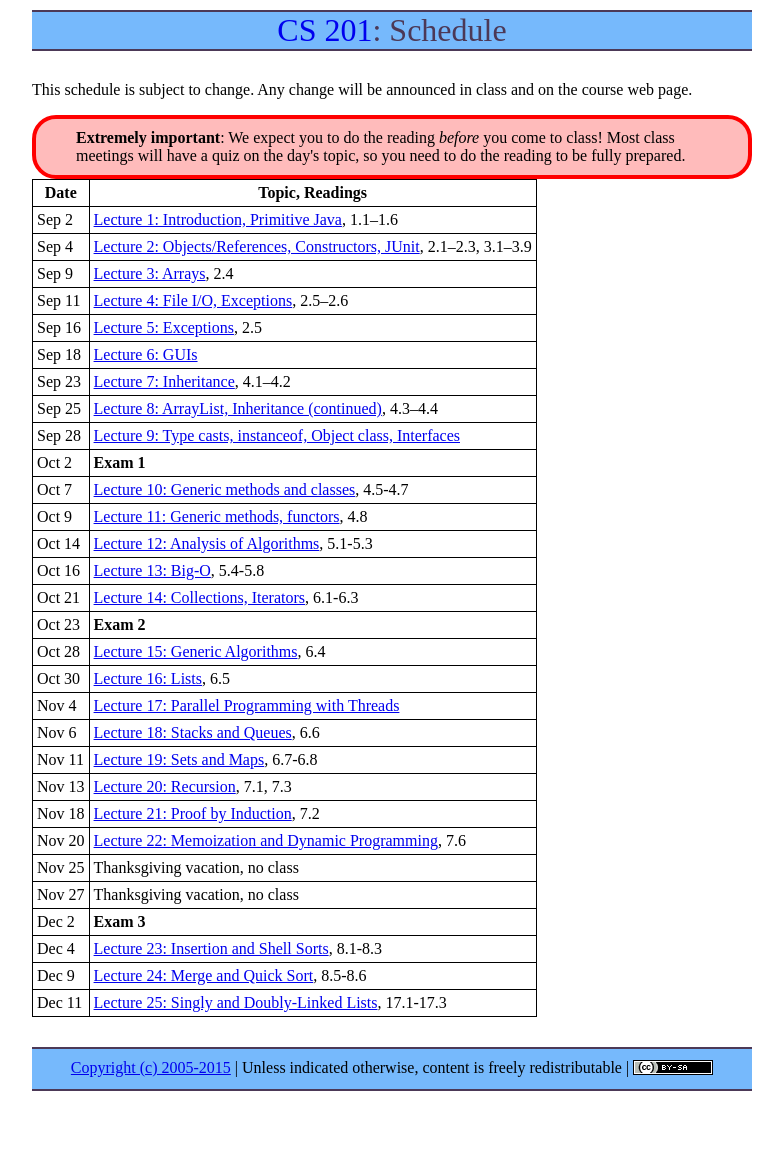
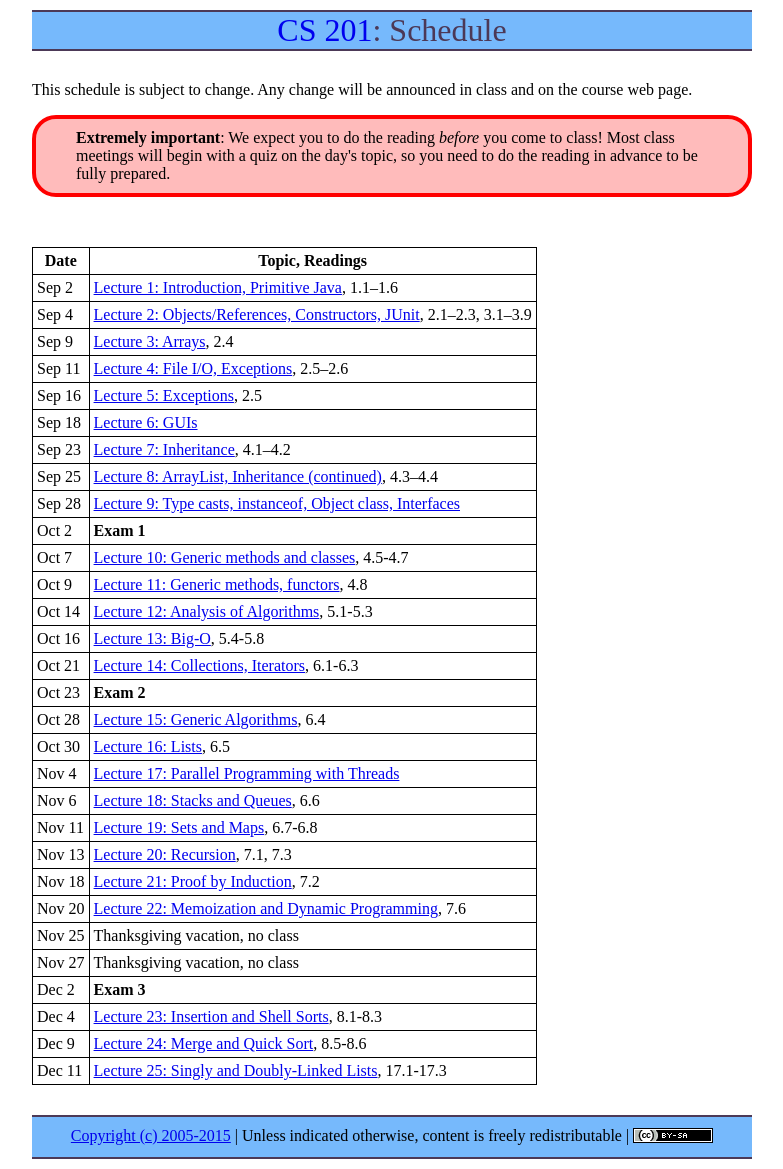
Before and after one commit to ycpcs/cs201-fall2015, a Jekyll site: the page built from schedule.md, in a window 1280 px wide. Shown: the whole page, without its empty margins (248-1031 px from the left). Built offline with Jekyll 4.4.1, drawn with Linux system fonts in a browser that asks for light colours; Markdown is read by kramdown in place of the engine named in the settings; before the commit the page ends 1101 px from its top, so only the background shows below that.

Commit message:
minor tweak

```diff
--- a/schedule.md
+++ b/schedule.md
@@ -6,8 +6,10 @@ title: Schedule
 This schedule is subject to change.  Any change will be announced in class and on the course web page.
 
 <div class="callout">
-<b>Extremely important</b>: We expect you to do the reading <i>before</i> you come to class!  Most class meetings will have a quiz on the day's topic, so you need to do the reading to be fully prepared.
+<b>Extremely important</b>: We expect you to do the reading <i>before</i> you come to class!  Most class meetings will begin with a quiz on the day's topic, so you need to do the reading in advance to be fully prepared.
 </div>
+
+&nbsp;
 
 Date | Topic, Readings
 ---- | ---------------
```
